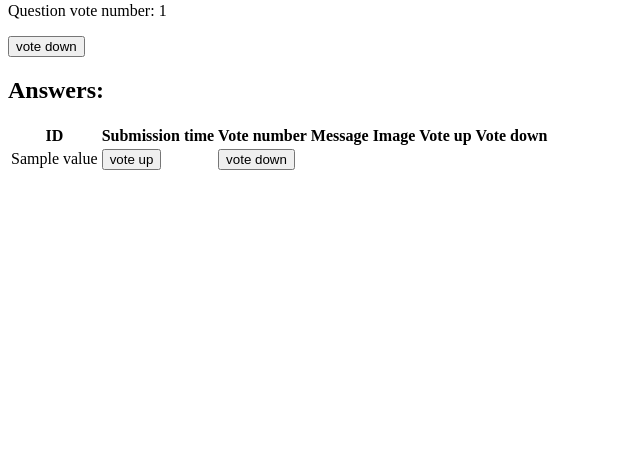
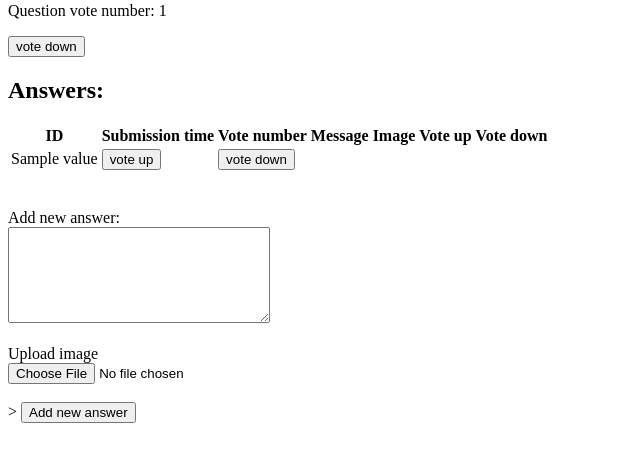
Before and after one commit to CodecoolGlobal/ask-mate-3-python-Cseplonorbert, a Flask app: template templates/question.html in a window 1280 px wide. Shown: the part 161-623 px from the top of the page, without its empty margins (0-640 px from the left). Run offline with Flask 2, Linux system fonts and the light colour scheme; the template is opened without the code that fills it: most values are stand-ins (such as "Sample title", 1, 10 or a date in 2020).

Commit message:
add new answer plus upload image implemented

```diff
--- a/templates/question.html
+++ b/templates/question.html
@@ -92,6 +92,21 @@
             </tr>
         {% endfor %}
     </table>
+    <br>
+    <br>
+    <form action='{{ url_for("add_new_answer", question_id=question["id"]) }}' method='POST' enctype='multipart/form-data'>
+
+        <label for='message-input' > Add new answer: </label><br>
+        <textarea name='message' id='message-input' cols='30' rows='6' >  </textarea><br>
+        <br>
+        <div class="custom-file">
+            <label for="file">Upload image</label><br>
+            <input type="file" name="image" class="form-control"><br>
+            <br>
+        </div>>
+
+        <button tpye='submit' > Add new answer </button>
+    </form>
 
 </body>
 
```
